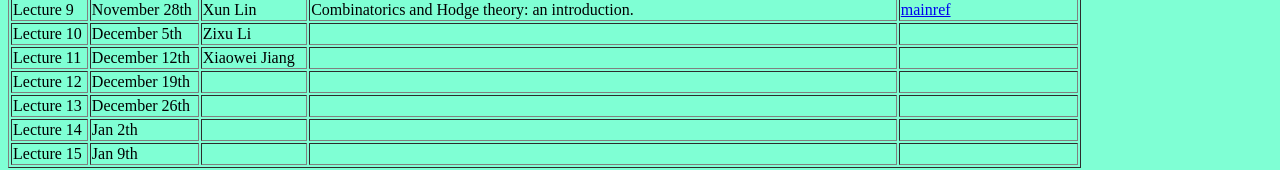
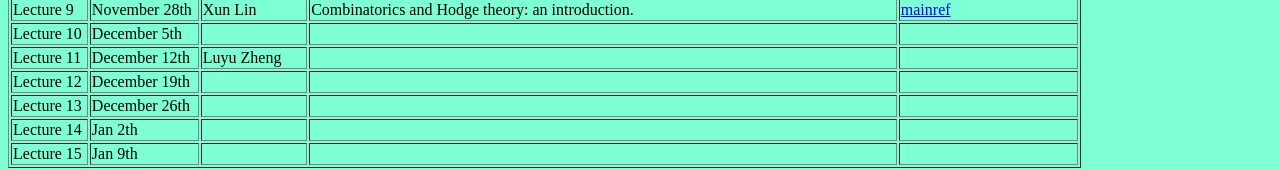
Before and after one commit to xunlin0/xunlin0.github.io, a plain HTML site: page index.html in a window 1280 px wide. Shown: the part 594-764 px from the top of the page. Drawn offline with Linux system fonts and the light colour scheme.

Commit message:
Update index.html

```diff
--- a/index.html
+++ b/index.html
@@ -101,7 +101,7 @@ higher-dimensional algebraic varieties &nbsp;</td>
 		<tr>
 			<td>Lecture 10&nbsp;</td>
 			<td>December 5th&nbsp;</td>
-			<td>Zixu Li        &nbsp;</td>
+			<td>        &nbsp;</td>
 			<td>        &nbsp;</td>
 			<td>        &nbsp;</td>
 		</tr>
@@ -109,7 +109,7 @@ higher-dimensional algebraic varieties &nbsp;</td>
 		<tr>
 			<td>Lecture 11&nbsp;</td>
 			<td>December 12th&nbsp;</td>
-			<td>Xiaowei Jiang        &nbsp;</td>
+			<td>Luyu Zheng        &nbsp;</td>
 			<td>        &nbsp;</td>
 			<td>        &nbsp;</td>
 		</tr>
```
